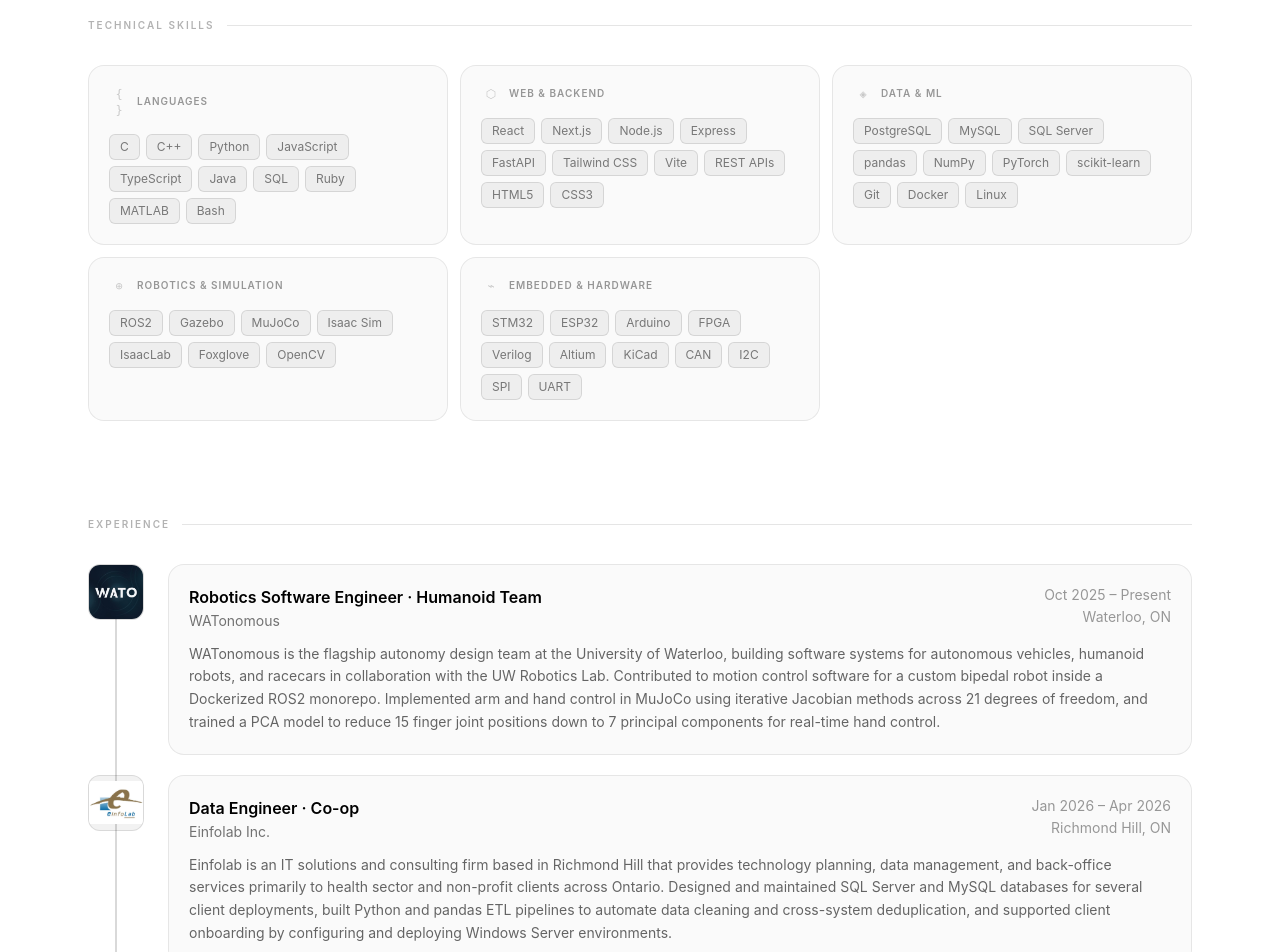
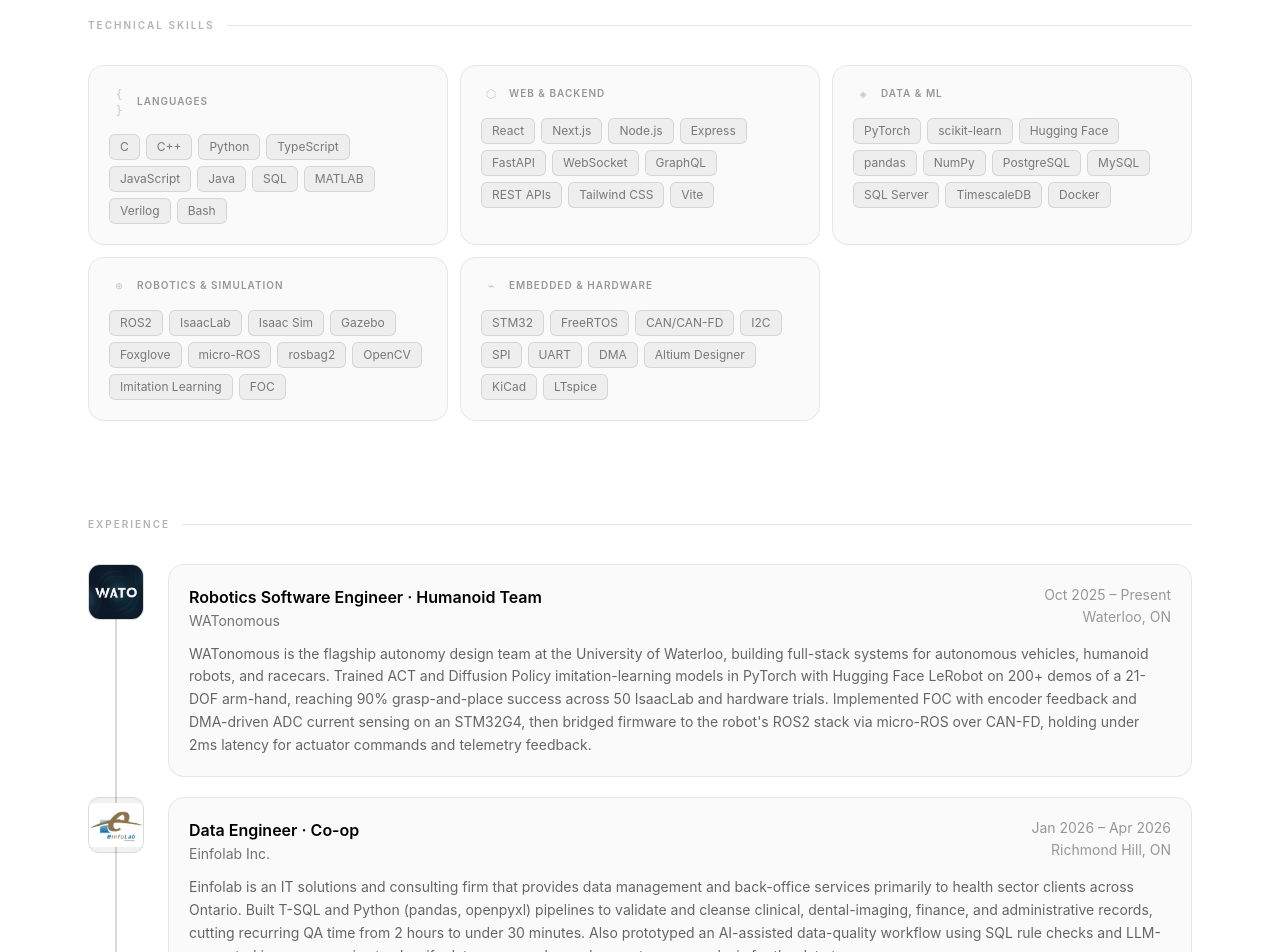
Before and after one commit to rayymondf/personal-site, a Next.js app: page / in a window 1280 px wide. Shown: the part 600-1552 px from the top of the page. Built offline with nearby package versions, Linux system fonts and the light colour scheme.

Commit message:
Update page.tsx

```diff
--- a/app/page.tsx
+++ b/app/page.tsx
@@ -40,11 +40,11 @@
 // ── Data ──────────────────────────────────────────────────────────────────────
 
 const skills = [
-  { category: "Languages", icon: "{ }", items: ["C", "C++", "Python", "JavaScript", "TypeScript", "Java", "SQL", "Ruby", "MATLAB", "Bash"] },
-  { category: "Web & Backend", icon: "⬡", items: ["React", "Next.js", "Node.js", "Express", "FastAPI", "Tailwind CSS", "Vite", "REST APIs", "HTML5", "CSS3"] },
-  { category: "Data & ML", icon: "◈", items: ["PostgreSQL", "MySQL", "SQL Server", "pandas", "NumPy", "PyTorch", "scikit-learn", "Git", "Docker", "Linux"] },
-  { category: "Robotics & Simulation", icon: "⊕", items: ["ROS2", "Gazebo", "MuJoCo", "Isaac Sim", "IsaacLab", "Foxglove", "OpenCV"] },
-  { category: "Embedded & Hardware", icon: "⌁", items: ["STM32", "ESP32", "Arduino", "FPGA", "Verilog", "Altium", "KiCad", "CAN", "I2C", "SPI", "UART"] },
+  { category: "Languages", icon: "{ }", items: ["C", "C++", "Python", "TypeScript", "JavaScript", "Java", "SQL", "MATLAB", "Verilog", "Bash"] },
+  { category: "Web & Backend", icon: "⬡", items: ["React", "Next.js", "Node.js", "Express", "FastAPI", "WebSocket", "GraphQL", "REST APIs", "Tailwind CSS", "Vite"] },
+  { category: "Data & ML", icon: "◈", items: ["PyTorch", "scikit-learn", "Hugging Face", "pandas", "NumPy", "PostgreSQL", "MySQL", "SQL Server", "TimescaleDB", "Docker"] },
+  { category: "Robotics & Simulation", icon: "⊕", items: ["ROS2", "IsaacLab", "Isaac Sim", "Gazebo", "Foxglove", "micro-ROS", "rosbag2", "OpenCV", "Imitation Learning", "FOC"] },
+  { category: "Embedded & Hardware", icon: "⌁", items: ["STM32", "FreeRTOS", "CAN/CAN-FD", "I2C", "SPI", "UART", "DMA", "Altium Designer", "KiCad", "LTspice"] },
 ];
 
 const experience = [
@@ -54,7 +54,7 @@
     period: "Oct 2025 – Present",
     location: "Waterloo, ON",
     logo: "/watonomous_logo.jpg",
-    desc: "WATonomous is the flagship autonomy design team at the University of Waterloo, building software systems for autonomous vehicles, humanoid robots, and racecars in collaboration with the UW Robotics Lab. Contributed to motion control software for a custom bipedal robot inside a Dockerized ROS2 monorepo. Implemented arm and hand control in MuJoCo using iterative Jacobian methods across 21 degrees of freedom, and trained a PCA model to reduce 15 finger joint positions down to 7 principal components for real-time hand control.",
+    desc: "WATonomous is the flagship autonomy design team at the University of Waterloo, building full-stack systems for autonomous vehicles, humanoid robots, and racecars. Trained ACT and Diffusion Policy imitation-learning models in PyTorch with Hugging Face LeRobot on 200+ demos of a 21-DOF arm-hand, reaching 90% grasp-and-place success across 50 IsaacLab and hardware trials. Implemented FOC with encoder feedback and DMA-driven ADC current sensing on an STM32G4, then bridged firmware to the robot's ROS2 stack via micro-ROS over CAN-FD, holding under 2ms latency for actuator commands and telemetry feedback.",
   },
   {
     company: "Einfolab Inc.",
@@ -62,7 +62,7 @@
     period: "Jan 2026 – Apr 2026",
     location: "Richmond Hill, ON",
     logo: "/einfolab.webp",
-    desc: "Einfolab is an IT solutions and consulting firm based in Richmond Hill that provides technology planning, data management, and back-office services primarily to health sector and non-profit clients across Ontario. Designed and maintained SQL Server and MySQL databases for several client deployments, built Python and pandas ETL pipelines to automate data cleaning and cross-system deduplication, and supported client onboarding by configuring and deploying Windows Server environments.",
+    desc: "Einfolab is an IT solutions and consulting firm that provides data management and back-office services primarily to health sector clients across Ontario. Built T-SQL and Python (pandas, openpyxl) pipelines to validate and cleanse clinical, dental-imaging, finance, and administrative records, cutting recurring QA time from 2 hours to under 30 minutes. Also prototyped an AI-assisted data-quality workflow using SQL rule checks and LLM-generated issue summaries to classify data errors and speed up root-cause analysis for the data team.",
   },
   {
     company: "UW Formula Electric",
@@ -70,7 +70,7 @@
     period: "Sept 2025 – Apr 2026",
     location: "Waterloo, ON",
     logo: "/waterlooformulaelectric_logo.jpg",
-    desc: "UW Formula Electric is a student design team at the University of Waterloo that designs, builds, and competes with an open-wheel electric formula-style racecar in the FSAE Michigan and Formula Hybrid and Electric competition series. Developed C and C++ hardware-in-the-loop test utilities for the Battery Management Unit, Vehicle Control Unit, and Power Distribution Module. Built CAN log parsing tools to speed up firmware debugging across subsystems, and implemented the pre-high-voltage startup sequence that verifies all subsystems are ready before the car is allowed on track.",
+    desc: "UW Formula Electric is a student design team at the University of Waterloo that designs, builds, and competes with an open-wheel electric formula-style racecar in FSAE Michigan and Formula Hybrid and Electric competitions. Built a real-time telemetry dashboard in React and TypeScript backed by Python/FastAPI, streaming 5,000+ CAN frames per test over WebSocket for track-side monitoring. Also built a C++/Python hardware-in-the-loop validation framework for BMU, VCU, and PDU firmware, and automated pre-HV startup test workflows using CMake, Git, and pytest-style scripts across 25+ startup and fault scenarios.",
   },
   {
     company: "Robotics Team",
```
